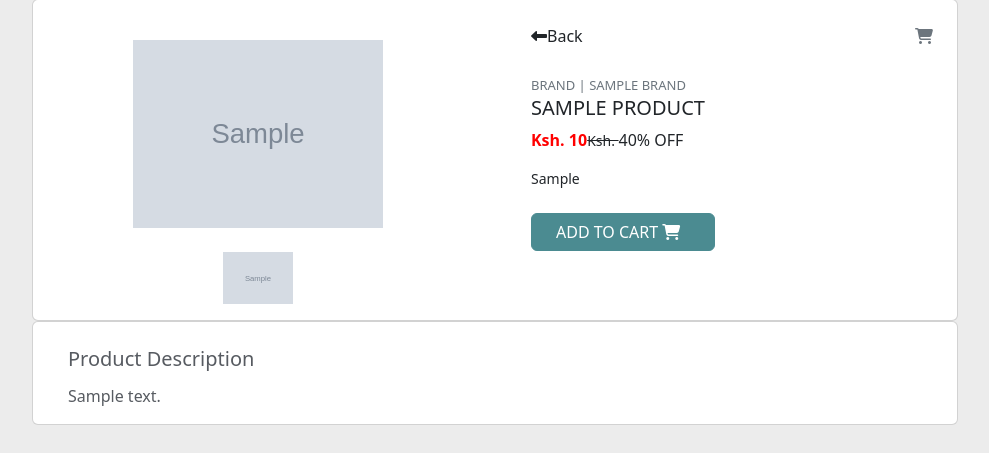
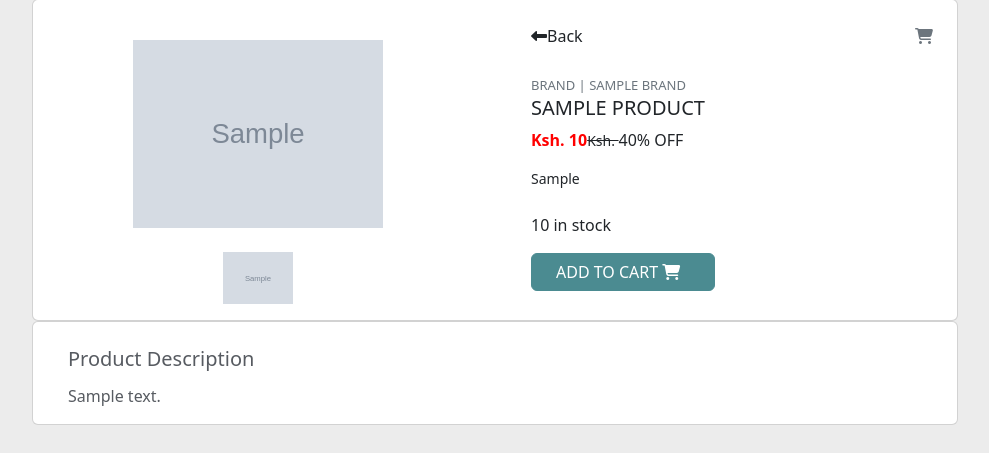
Before and after one commit to wekesa360/trust_kisia_ecommerce, a Django app: template templates/product-details.html in a window 1280 px wide. Shown: the part 192-645 px from the top of the page, without its empty margins (145-1134 px from the left). Run offline with Django 4.2, Linux system fonts and the light colour scheme; the template is opened without the code that fills it: most values are stand-ins (such as "Sample title", 1, 10 or a date in 2020); grey boxes marked "Sample" are stand-in pictures; some libraries are stand-ins or nearby versions.

Commit message:
update stock managemnent

```diff
--- a/templates/product-details.html
+++ b/templates/product-details.html
@@ -28,10 +28,18 @@
                                         </div>
                                     </div>
                                     <p class="about">{{product.key_features}}</p>
-                                    <div class="cart mt-4 align-items-center">
-                                    <a href="{{ product.get_add_to_cart_url }}">
-                                    <button class="btn btn-danger text-uppercase mr-2 px-4"> Add to cart <i class="fa fa-shopping-cart"></i></button><a></div>
-                                </div>
+
+
+                                        {% if product.quantity <= 0 %}
+                                            <p>Out Of Stock</p>
+                                         {% else %}
+                                         <div class="cart mt-4 align-items-center">
+                                            <p>{{product.quantity}} in stock </p>
+                                            <a href="{{ product.get_add_to_cart_url }}">
+                                            <button class="btn btn-danger text-uppercase mr-2 px-4"> Add to cart <i class="fa fa-shopping-cart"></i></button><a></div>
+                                        </div>
+                                        {% endif %}
+
                             </div>
                         </div>
                     </div>
```
Also changed, not shown: templates/cart.html (+10 -0 lines).
